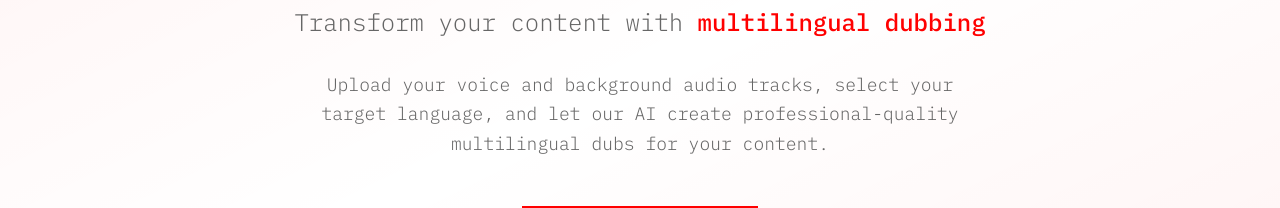
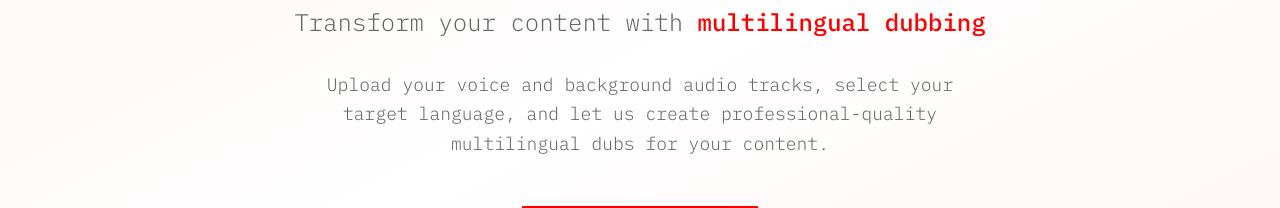
Before and after one commit to iudofia2026/youtubedubber.com, a Next.js app in the folder frontend/: page / in a window 1280 px wide. Shown: the part 307-515 px from the top of the page. Built offline with nearby package versions, Linux system fonts and the light colour scheme.

Commit message:
Update homepage text: change 'let our AI' to 'let us'

```diff
--- a/frontend/app/page.tsx
+++ b/frontend/app/page.tsx
@@ -53,7 +53,7 @@ export default function Home() {
               transition={{ duration: 0.8, delay: 0.6, ease: "easeOut" }}
             >
               Upload your voice and background audio tracks, select your target language,
-              and let our AI create professional-quality multilingual dubs for your content.
+              and let us create professional-quality multilingual dubs for your content.
             </motion.p>
 
             <motion.div
```
